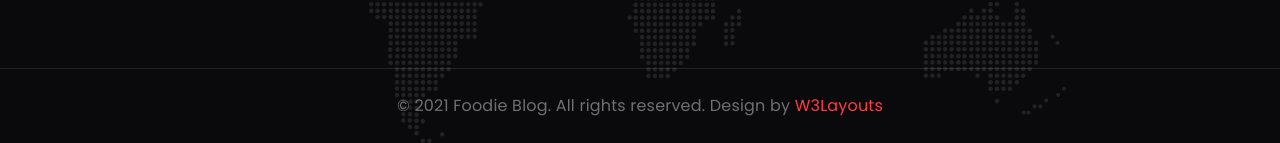
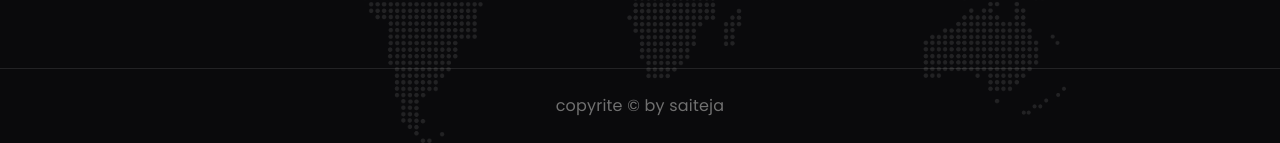
Before and after one commit to KSaiteja05/finalpro, a plain HTML site: page contact.html in a window 1280 px wide. Shown: the part 2106-2249 px from the top of the page. Drawn offline with Linux system fonts and the light colour scheme; a web font is replaced by a local one.

Commit message:
2nd commit

```diff
--- a/contact.html
+++ b/contact.html
@@ -282,9 +282,8 @@ Author URL: http://w3layouts.com
         <!-- copyright -->
         <section class="w3l-copyright text-center">
             <div class="container">
-                <p class="copy-footer-29">© 2021 Foodie Blog. All rights reserved. Design by <a
-                        href="https://w3layouts.com/" target="_blank">
-                        W3Layouts</a></p>
+                <p class="copy-footer-29">copyrite &copy; by saiteja
+                        </p>
             </div>
         </section>
         <!-- //copyright -->
```
